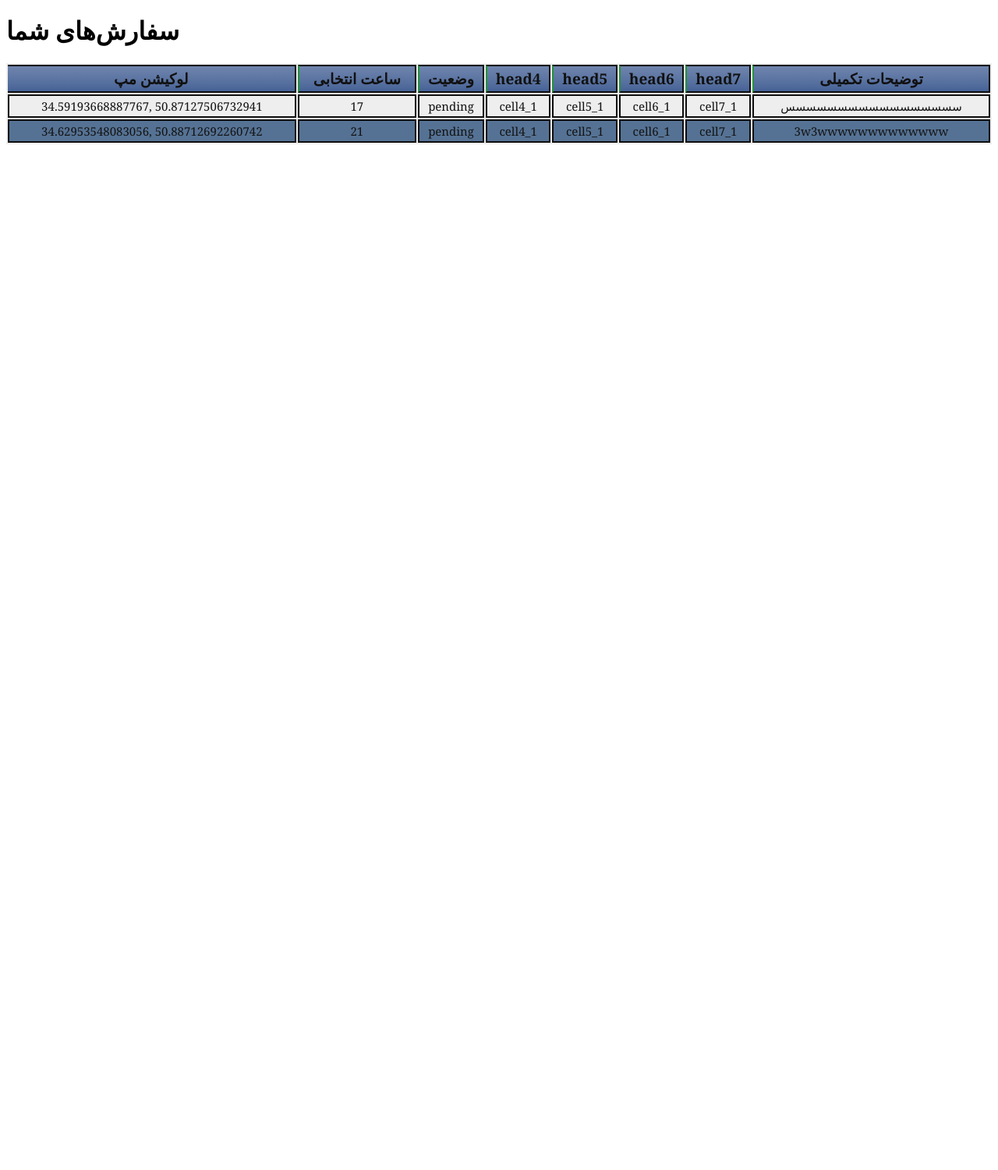
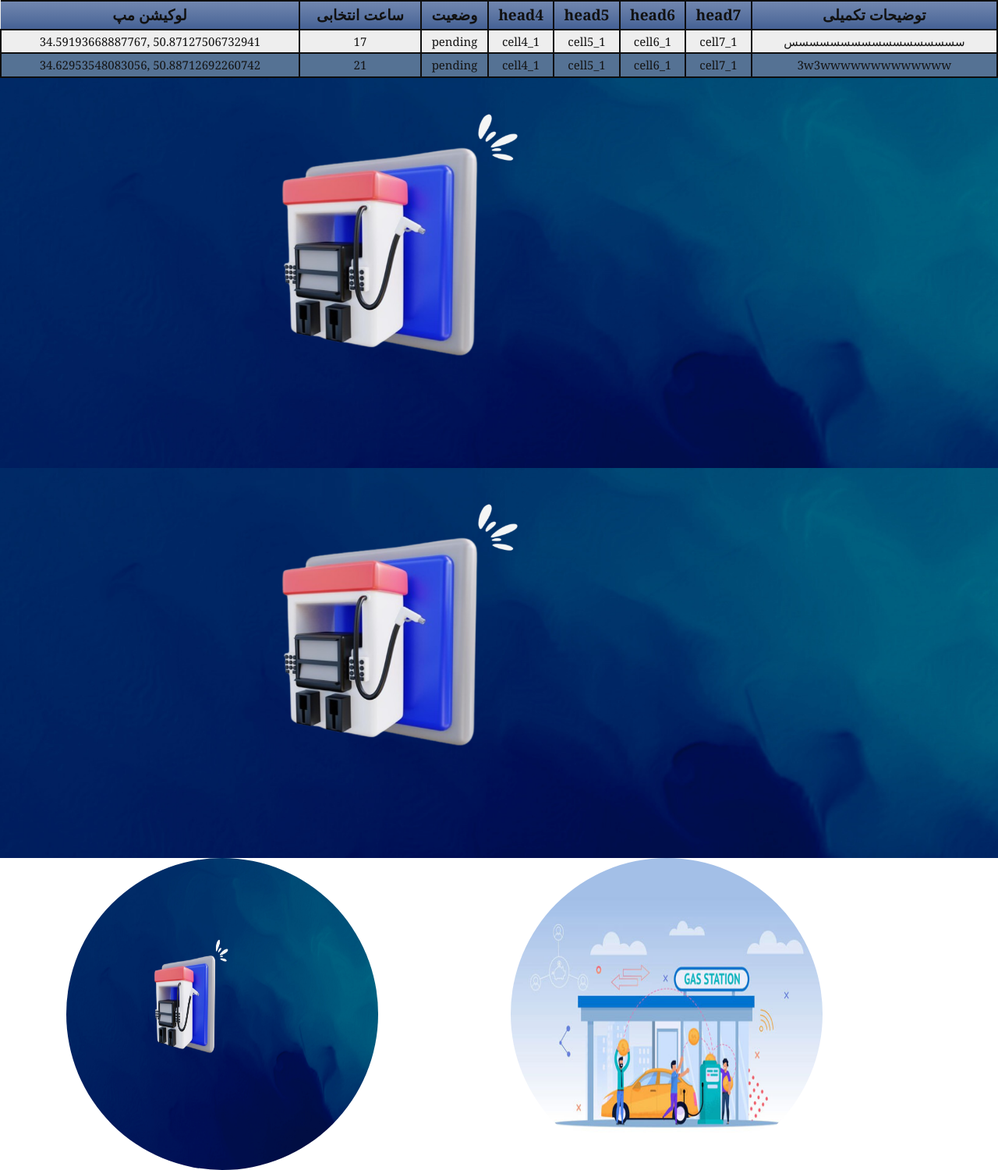
Before and after one commit to saei1d/sokht, a Django app: page /order/ in a window 1280 px wide. Shown: the whole page at 78% size. Before the commit the page ends 185 px from the top, so only its background shows below. Run offline with Django 5.2, Linux system fonts and the light colour scheme; a user stored in the database is signed in; data comes from the database, SQL or seed files in the repository; some libraries are stand-ins or nearby versions.

Commit message:
order demo

```diff
--- a/templates/order.html
+++ b/templates/order.html
@@ -3,6 +3,7 @@
 <head>
     <meta charset="UTF-8">
     <title>Title</title>
+        <link href="https://maxcdn.bootstrapcdn.com/bootstrap/4.5.2/css/bootstrap.min.css" rel="stylesheet">
 </head>
 <style>
     table.greenTable {
@@ -64,7 +65,7 @@
 </style>
 <body>
 
-<h1>سفارش‌های شما</h1>
+{#<h1>سفارش‌های شما</h1>#}
 
 {% if orders %}
 
@@ -98,8 +99,36 @@
     </tbody>
 
 {% else %}
-    <p>سفارش فعالی ندارید</p>
+{#    <p>سفارش فعالی ندارید</p>#}
 {% endif %}
 </table>
+            {% load static %}
+            <img src="{% static 'images/descktop&mobile.png' %}" class="w-100 h-10"
+                 style="height: 500px;object-fit: cover;"
+                 alt="My image">
+            {% load static %}
+            <img src="{% static 'images/descktop&mobile.png' %}" class="w-100 h-10"
+                 style="height: 500px;object-fit: cover;"
+                 alt="My image">
+
+<div class="container">
+    <div class="row">
+        <div class="col-6 col-md-6">
+            {% load static %}
+            <img src="{% static 'images/descktop&mobile.png' %}" style="border-radius: 50%;height: 400px;width: 400px"
+
+                 alt="My image">
+
+        </div>
+        <div class="col-6 col-md-6">
+            {% load static %}
+            <img src="{% static 'images/jaigah6.jpg' %}" style="border-radius: 50%;height: 400px;width: 400px"
+
+                 alt="My image">
+
+        </div>
+    </div>
+</div>
+
 </body>
 </html>
```
